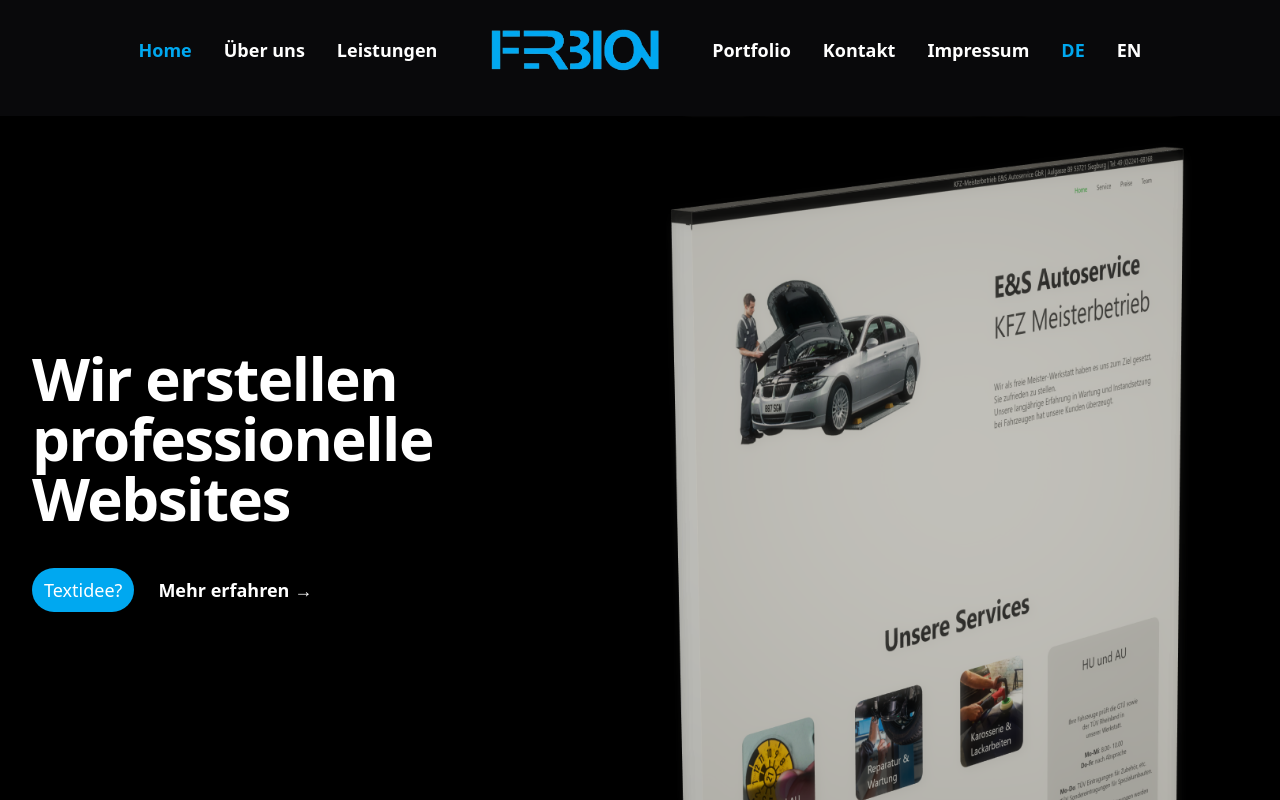
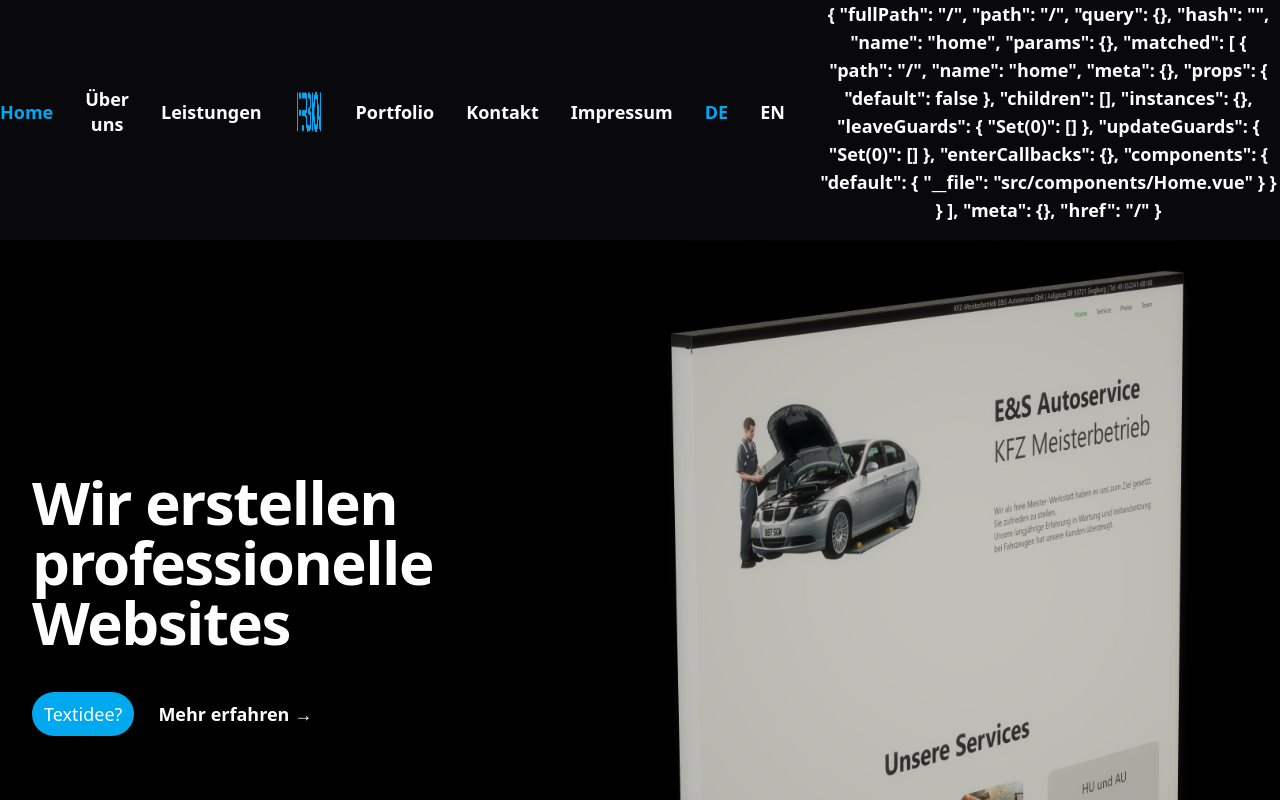
Before and after one commit to Ferbion-lT/V3, a Vue app: page / in a window 1280 px wide. Shown: the top 800 px of the page. Built offline with nearby package versions, Linux system fonts and the light colour scheme.

Commit message:
feat: added  path to nav

```diff
--- a/src/components/Navbar.vue
+++ b/src/components/Navbar.vue
@@ -39,6 +39,9 @@
           <li>
             <router-link class="text-lg font-semibold leading-6 hover:text-[#00a8f0]" :class="{'text-[#00a8f0]': $route.path === '/en'}" to="/en">EN</router-link>
           </li>
+          <li>
+            <span class="text-lg font-semibold"> {{ $route }}</span>
+          </li>
         </ul>
     </nav>
   </header>
```
